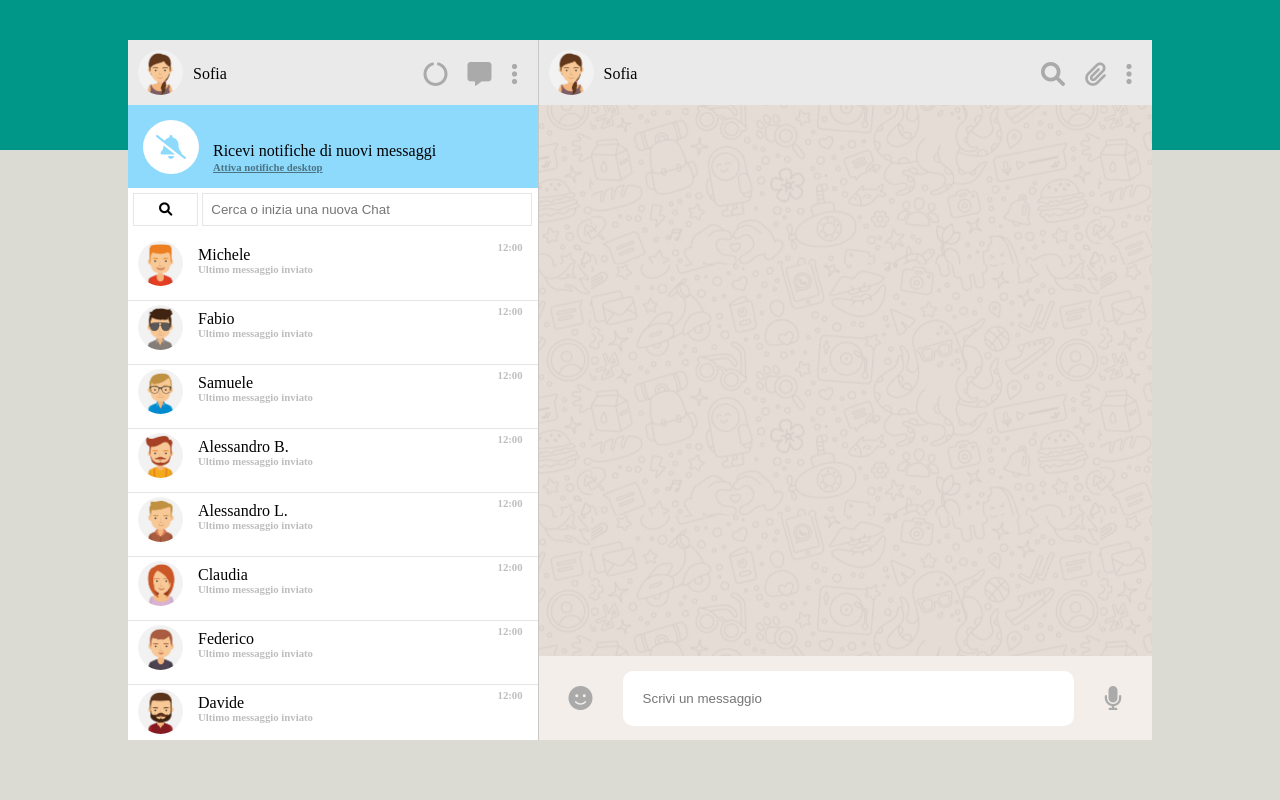
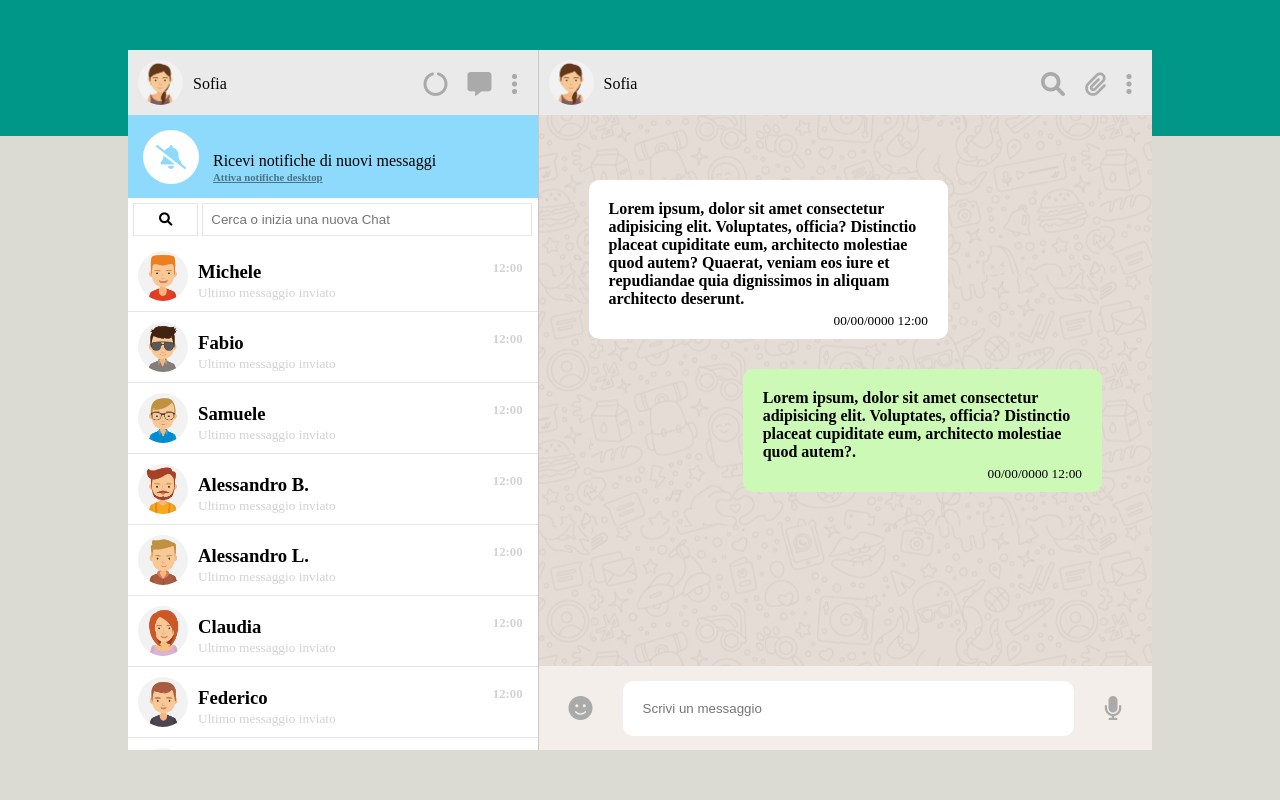
Before and after one commit to IvanRusso91/vue-boolzapp, a plain HTML site: page index.html in a window 1280 px wide. Drawn offline with nearby package versions, Linux system fonts and the light colour scheme.

Commit message:
fixato tutto il Milestone 1

```diff
--- a/css/style.css
+++ b/css/style.css
@@ -6,34 +6,19 @@
   box-sizing: border-box;
 }
 
-body{
-  position: relative;
-}
-
-/* /GENERAL */
-/* HEADER */
-
-header{
-  background-color: rgb(0, 150, 136);
-  height: 150px;
-}
-
-/* /HEADER */
-/* MAIN */
-
-main{
-  background-color: rgb(219, 219, 212);
-  height: calc(100vh - 150px);
+.sfondo{
+  display: flex;
+  justify-content: center;
+  align-items: center;
+  height: 100vh;
+  background: linear-gradient(to bottom,
+ rgb(0, 150, 136) 17vh,rgb(219, 219, 212) 0vh);
 }
 
 .box-chat{
-  position: absolute;
   display: flex;
   width: 80%;
-  height:700px; /* da cancellare */
-  margin-top: -110px;
-  margin-left: 10%;
-  background-color: rgb(0, 204, 255);
+  height:700px;
 }
 
 /* main col-left */
@@ -43,19 +28,24 @@ div.col-left{
   display: flex;
   flex-direction: column;
   width: 40%;
-  height: 100%;/* da cancellare */
-  background-color: rgb(255, 255, 255); /* da cancellare*/
+  background-color: rgb(255, 255, 255);
+}
+
+div.box-head{
+  display: flex;
+  justify-content: space-between;
+  background-color: rgb(234,234,234);
 }
 
 div.head-left,
 div.head-right{
+  width: 50%;
   display: flex;
- background-color: rgb(234,234,234);
 }
 
+
 div.head-left img,
-div.head-right img,
-div.utente img{
+div.head-right img{
   width: 45px;
   border-radius: 50%;
   margin: 10px;
@@ -65,12 +55,15 @@ div.head-left p,
 div.head-right p{
   display: inline-block;
   margin-top: 25px;
+
 }
 
 .head-box-right{
-  display: flex;
-  justify-content: end;
-  margin-top: -43px;
+  width: 50%;
+  display: flex  ;
+  padding-top: 22px;
+  justify-content: flex-end;
+
 }
 
 .head-box-right i{
@@ -90,7 +83,6 @@ div.head-right p{
 /* suono notifiche */
 
 .icone-note{
-  margin-top: 19px;
   padding: 15px 0px 15px 15px;
   background-color: rgb(142, 218, 252);
 
@@ -147,65 +139,97 @@ div.head-right p{
 /* /btn e barra ricerca */
 /* main col-left */
 
-.box-users{
-  min-height: 200px;
+
+div .box-users{
   overflow: auto;
 }
 
-.card{
-  border-bottom: 1px solid  rgb(230, 230, 230);;
+.utente{
+  border-bottom: 1px solid  rgb(230, 230, 230);
 }
 
-.box-users img{
-  margin-top: -20px;
-
+.card{
+  padding: 10px;
 }
 
-.name-ora{
-  display: flex;
-  justify-content: space-between;
-  margin-top: -60px;
+.utente:hover{
+  background-color: rgb(240, 240, 240);
 }
 
-.name-ora p{
-  margin-left: 70px;
-  margin-top: 5px;
+div.card img{
+  float: left;
+  width: 50px;
+  border-radius: 50%;
+  margin-right: 10px;
 }
 
-.name-ora h6{
-  margin-right: 15px;
-  padding-top: 10px;
-  color: rgb(190, 190, 190);
+.card-name{
+  padding-bottom: 10px;
 }
 
-.utente h6{
-  display: flex;
-  margin-left: 70px;
-  color: rgb(190, 190, 190);
-  margin-top: -10px;
-  margin-bottom: 20px;
+.orario{
+  float: right;
+  margin-right: 15px;
+  color:  rgb(210, 210, 210);
+  font-size: 0.8rem;
 }
 
-
-/* /main col-right */
-/* main head col-left */
+.card-name small{
+  color:  rgb(210, 210, 210);
+}
+/* /main col-left */
+/* main head col-right */
 
 div.col-right{
   display: flex;
   flex-direction: column;
   width: 60%;
-  height: 100%;/* da cancellare */
   background-image: url(../img/mine.jpg);
   background-position: center;
   background-size: center;
   border-left: 1px solid rgb(200, 200, 200);
 }
 
-/* /main head col-left */
+/* /main head col-right */
 /* main chat col-right */
 
 .main-box-right{
   height: 100%;
+  overflow: auto;
+
+}
+
+div .main-box{
+  margin: 50px;
+}
+
+div .sent{
+  background-color: rgb(204, 249, 181);
+  float: right;
+}
+
+div .received{
+  background-color: white;
+  float: left;
+}
+
+div .message{
+  padding: 10px;
+  border-radius: 10px;
+  margin: 15px 0px;
+  clear: both;
+  max-width: 70%;
+  min-width: 40%;
+}
+
+div .text-message{
+  padding: 10px;
+
+}
+
+div .text-message small{
+  float: right;
+  margin-top: 5px;
 }
 
 /* /main chat col-right */
@@ -217,6 +241,7 @@ div.col-right{
   justify-content: center;
   align-items: center;
   background-color: rgb(243, 238, 234);
+
 
 }
 
--- a/index.html
+++ b/index.html
@@ -14,16 +14,14 @@
 </head>
 <body>
 
-  <!-- header solo per il colore di sfondo -->
-  <header></header>
-
   <!-- main avente solo il colore di sfondo e la box di chat -->
-  <main id="app">
+  <main id="app" class="sfondo">
     <div class="box-chat">
 
       <!-- colonna sinistra -->
       <!-- head della colonna -->
       <div class="col-left">
+        <div class="box-head">
           <div class="head-left">
             <img src="img/avatar_io.jpg" alt="io">
             <p>Sofia</p>
@@ -33,6 +31,7 @@
             <i class="fa-solid fa-circle-notch"></i>
             <i class="fa-solid fa-message"></i>
             <i class="fa-solid fa-ellipsis-vertical"></i>
+          </div>
         </div>
         <!-- /head della colonna -->
 
@@ -55,17 +54,20 @@
         <!-- main utenti + card da ciclare-->
         <div class="box-users">
 
-          <div class="utente"
-               v-for="(user, index) in utenti">
+          <div class="utente  "v-for="(user, index) in utenti"
+               >
             <div class="card">
               <img :src="'img/avatar'+ user.avatar +'.jpg'" :alt="avatar + user.avatar">
             </div>
 
-            <div class="name-ora">
-              <p>{{user.name}}</p>
-              <h6>12:00</h6>
+            <div class="card-name">
+              <h3>
+                <span>{{user.name}}</span>
+                <span class="orario">12:00</span>
+              </h3>
+              <small>Ultimo messaggio inviato</small>
             </div>
-            <h6>Ultimo messaggio inviato</h6>
+
           </div>
 
         </div>
@@ -77,6 +79,8 @@
       <!-- head della colonna -->
 
       <div class="col-right">
+
+        <div class="box-head">
           <div class="head-right">
             <img src="img/avatar_io.jpg" alt="io">
             <p>Sofia</p>
@@ -87,10 +91,30 @@
             <i class="fa-solid fa-paperclip"></i>
             <i class="fa-solid fa-ellipsis-vertical"></i>
           </div>
+        </div>
         <!-- /head della colonna -->
 
         <!-- main dei messaggi -->
         <div class="main-box-right">
+
+          <div class="main-box">
+
+            <div class="message received">
+              <div class="text-message">
+                <h4>Lorem ipsum, dolor sit amet consectetur adipisicing elit. Voluptates, officia? Distinctio placeat cupiditate eum, architecto molestiae quod autem? Quaerat, veniam eos iure et repudiandae quia dignissimos in aliquam architecto deserunt.</h4>
+                <small>00/00/0000 12:00</small>
+              </div>
+            </div>
+
+            <div class="message  sent">
+              <div class="text-message">
+                <h4>Lorem ipsum, dolor sit amet consectetur adipisicing elit. Voluptates, officia? Distinctio placeat cupiditate eum, architecto molestiae quod autem?.</h4>
+                <small>00/00/0000 12:00</small>
+              </div>
+            </div>
+
+
+          </div>
 
         </div>
         <!-- /main dei messaggi -->
```
Lines whose indentation alone changed are shown as unchanged.
